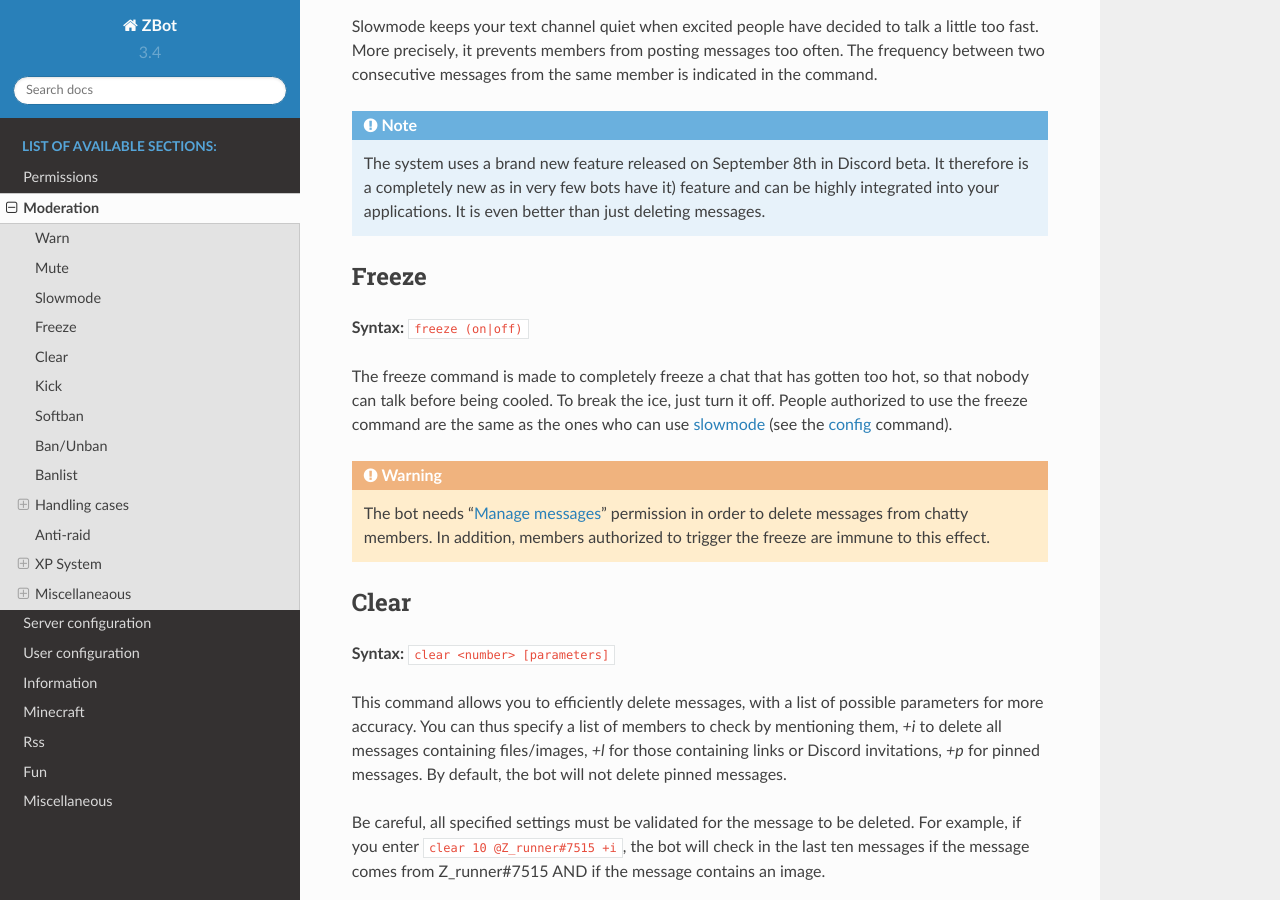
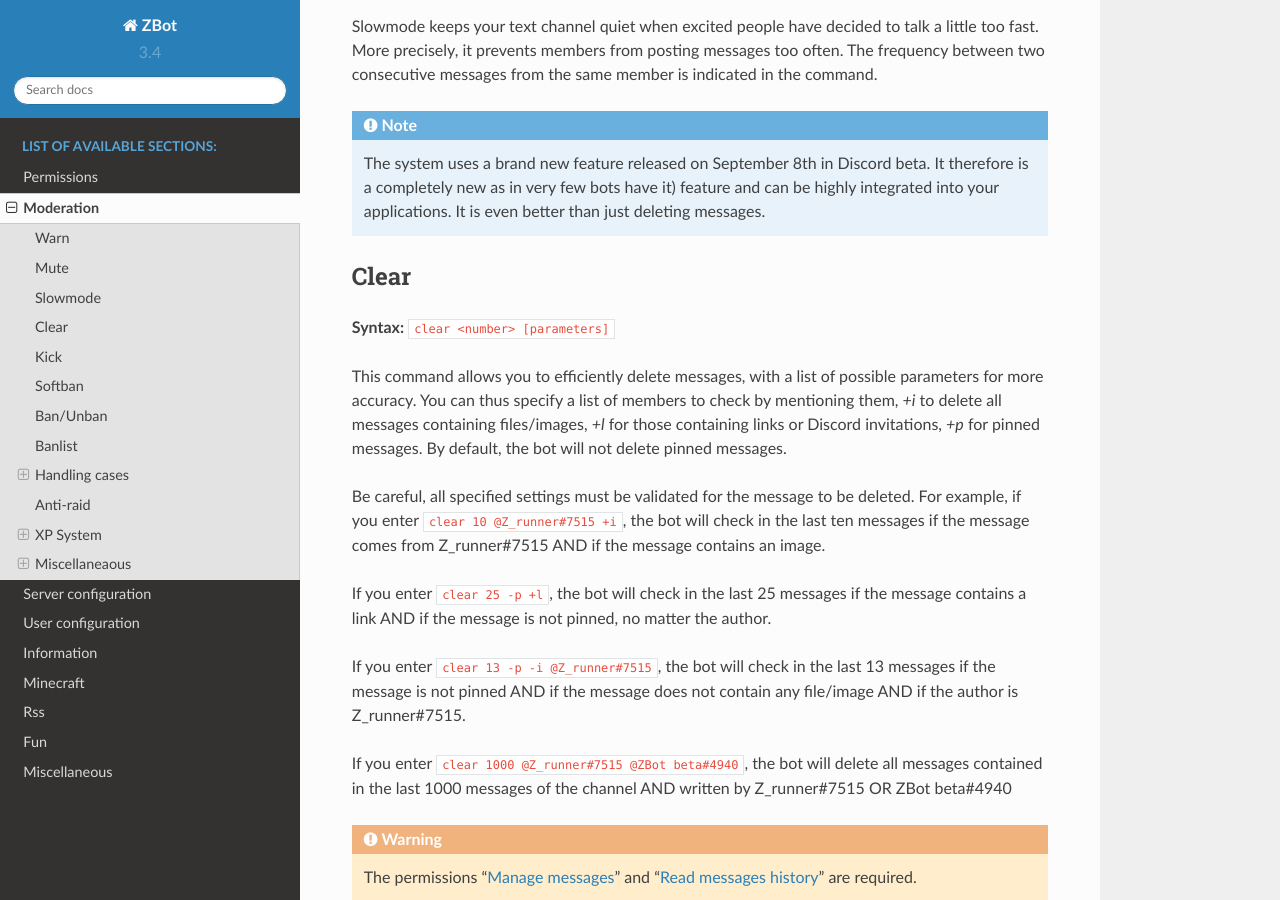
Before and after one commit to Axobot-org/Axobot, a Sphinx documentation site: the page built from docs/moderator.rst, in a window 1280 px wide and 900 px high, scrolled down 1340 px. Built offline with Sphinx 7.4.7 and the Read the Docs theme 2.0.0, drawn with Linux system fonts in a browser that asks for light colours.

Commit message:
[remove] freeze cmd of the doc

```diff
--- a/docs/moderator.rst
+++ b/docs/moderator.rst
@@ -44,18 +44,6 @@ Slowmode
 Slowmode keeps your text channel quiet when excited people have decided to talk a little too fast. More precisely, it prevents members from posting messages too often. The frequency between two consecutive messages from the same member is indicated in the command.
 
 .. note:: The system uses a brand new feature released on September 8th in Discord beta. It therefore is a completely new as in very few bots have it) feature and can be highly integrated into your applications. It is even better than just deleting messages.
-
-------
-Freeze
-------
-
-**Syntax:** :code:`freeze (on|off)`
-
-The freeze command is made to completely freeze a chat that has gotten too hot, so that nobody can talk before being cooled. To break the ice, just turn it off.
-People authorized to use the freeze command are the same as the ones who can use `slowmode <#slowmode>`_ (see the `config <server.html>`_ command).
-
-.. warning:: The bot needs "`Manage messages <perms.html#manage-messages>`_" permission in order to delete messages from chatty members. In addition, members authorized to trigger the freeze are immune to this effect.
-
 
 -----
 Clear
```
